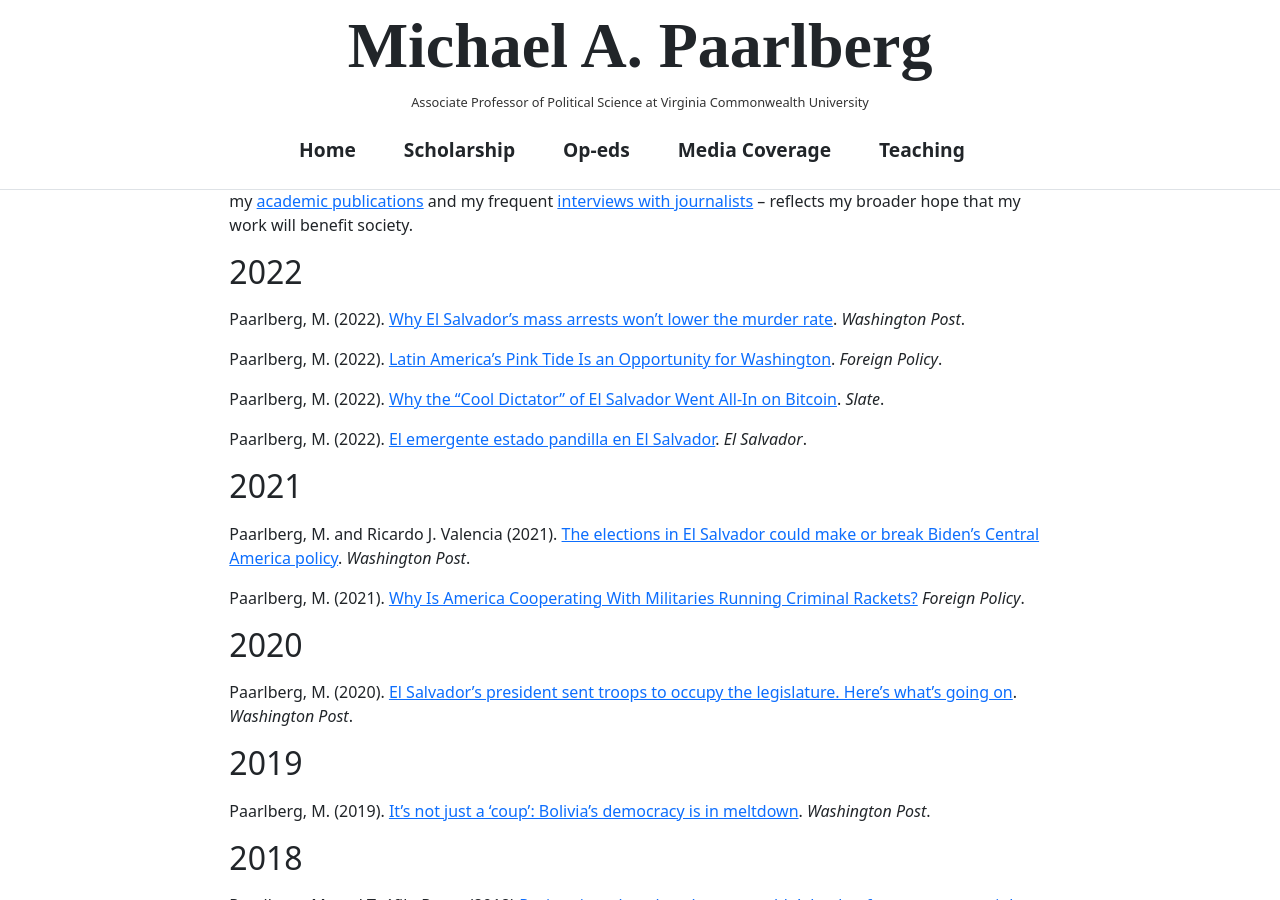
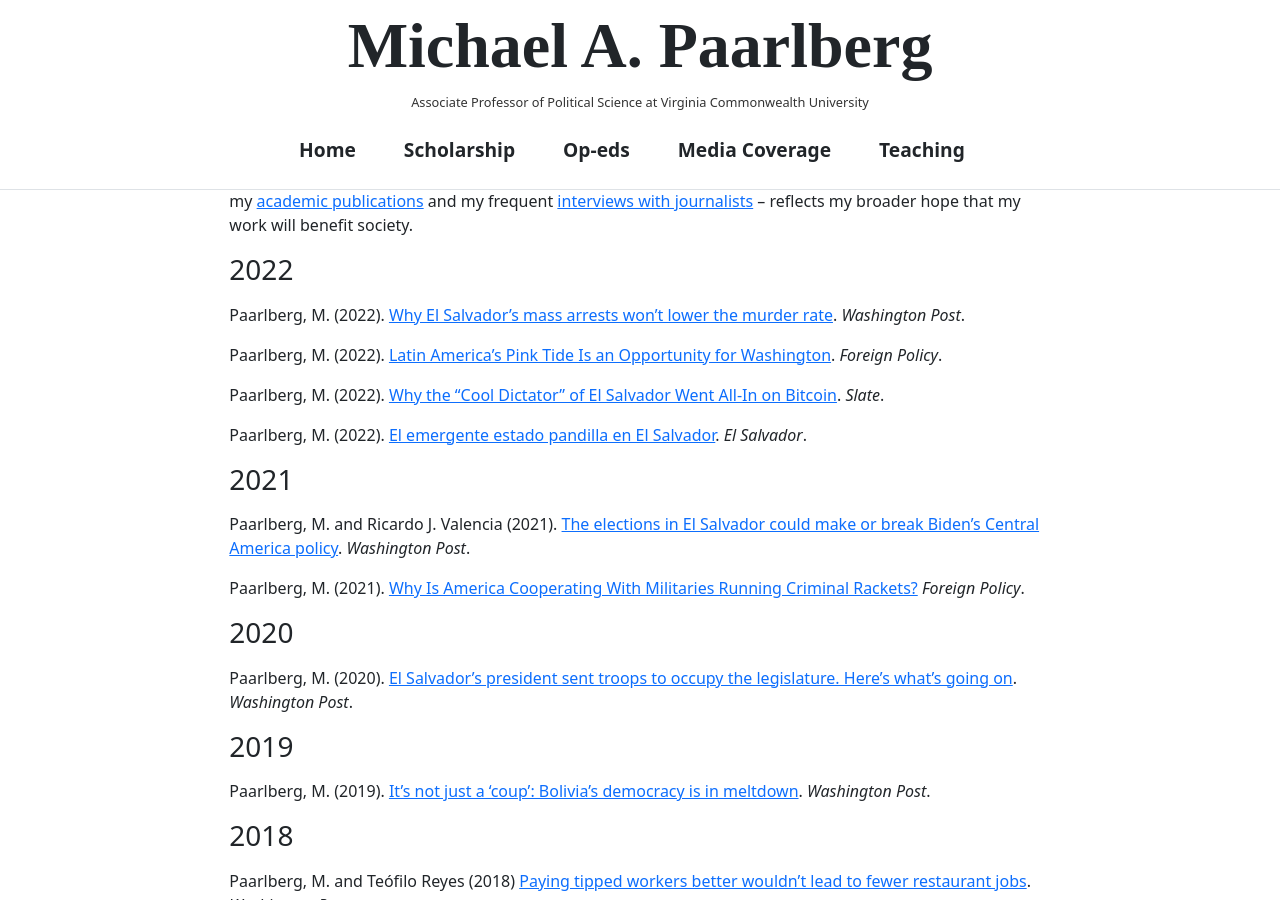
Before and after one commit to RelevantResearch/michael-paarlberg, a Jekyll site: the page built from _pages/home.md, in a window 1280 px wide and 900 px high, scrolled down 2549 px. Built offline with Jekyll 4.4.1, drawn with Linux system fonts in a browser that asks for light colours.

```diff
--- a/_includes/opeds.md
+++ b/_includes/opeds.md
@@ -1,6 +1,6 @@
 One key way that I connect my research to a broad audience and seek to shape public discourse about Latin America is through op-ed articles published in leading news outlets. The list of articles below – combined with my [academic publications](https://michael.relevant-research.com/scholarship/) and my frequent [interviews with journalists](https://michael.relevant-research.com/media-coverage/) – reflects my broader hope that my work will benefit society.
 
-## 2022
+### 2022
 
 Paarlberg, M. (2022). [Why El Salvador’s mass arrests won’t lower the murder rate](https://www.washingtonpost.com/politics/2022/07/11/bukele-el-salvador-homicides-gangs-ms-13-barrio-18/). _Washington Post_.
 
@@ -10,21 +10,21 @@ Paarlberg, M. (2022). [Why the “Cool Dictator” of El Salvador Went All-In on
 
 Paarlberg, M. (2022). [El emergente estado pandilla en El Salvador](https://www.elsalvador.com/opinion/editoriales/pandillas-nayib-bukele/929326/2022/). _El Salvador_.
 
-## 2021
+### 2021
 
 Paarlberg, M. and Ricardo J. Valencia (2021). [The elections in El Salvador could make or break Biden’s Central America policy](https://www.washingtonpost.com/outlook/2021/02/25/el-salvador-elections-biden/). _Washington Post_.
 
 Paarlberg, M. (2021). [Why Is America Cooperating With Militaries Running Criminal Rackets?](https://foreignpolicy.com/2021/08/03/us-mexico-latin-america-lopez-obrador-cienfuegos-cartels-corruption-crime-drugs-congress-migration-root-causes-leahy/) _Foreign Policy_.
 
-## 2020
+### 2020
 
 Paarlberg, M. (2020). [El Salvador’s president sent troops to occupy the legislature. Here’s what’s going on](https://www.washingtonpost.com/politics/2020/02/17/el-salvadors-president-sent-troops-occupy-legislature-heres-whats-going/). _Washington Post_.
 
-## 2019
+### 2019
 
 Paarlberg, M. (2019). [It’s not just a ‘coup’: Bolivia’s democracy is in meltdown](https://www.washingtonpost.com/outlook/2019/11/13/its-not-just-coup-bolivias-democracy-is-meltdown/). _Washington Post_.
 
-## 2018
+### 2018
 
 Paarlberg, M. and Teófilo Reyes (2018) [Paying tipped workers better wouldn’t lead to fewer restaurant jobs](https://www.washingtonpost.com/news/posteverything/wp/2018/01/16/paying-tipped-workers-better-wouldnt-lead-to-fewer-restaurant-jobs/?utm_term=.d61e78aba799). _Washington Post_.
 
@@ -34,7 +34,7 @@ Paarlberg, M. (2018) [Child abuse is now part of America's official immigration
 
 Paarlberg, M. (2018) [Trump's immigration policies are full of bogeymen and contradictions](https://www.theguardian.com/commentisfree/2018/feb/02/trump-immigration-bogeymen-ms-13-chain-migration). _The Guardian_.
 
-## 2017
+### 2017
 
 Paarlberg, M. (2017) [Don’t believe the Trump administration: MS-13 is not ravaging the United States](https://www.washingtonpost.com/news/posteverything/wp/2017/10/11/dont-believe-the-trump-administration-ms-13-is-not-ravaging-the-united-states/). _Washington Post_
 
@@ -44,11 +44,11 @@ Paarlberg, M. (2017) [Trump's budget: the dream of a paranoid strongman and a vi
 
 Paarlberg, M. (2017) [With all eyes on Trump, Republicans are planning to break unions for good](https://www.theguardian.com/commentisfree/2017/feb/02/republicans-unions-right-to-work-bill). _The Guardian_.
 
-## 2016
+### 2016
 
 Paarlberg, M. (2016) [It's race and immigration, stupid](https://www.theguardian.com/commentisfree/2016/sep/17/its-race-and-immigration-stupid). _The Guardian_.
 
-## 2015 and Older
+### 2015 and Older
 
 Paarlberg, M. (2015) [This is why the two leading candidates for Guatemala’s presidency came to the U.S. to campaign](https://www.washingtonpost.com/news/monkey-cage/wp/2015/09/10/this-is-why-the-two-leading-candidates-for-guatemalas-presidency-came-to-the-u-s-to-campaign/). _Washington Post_.
 
```
